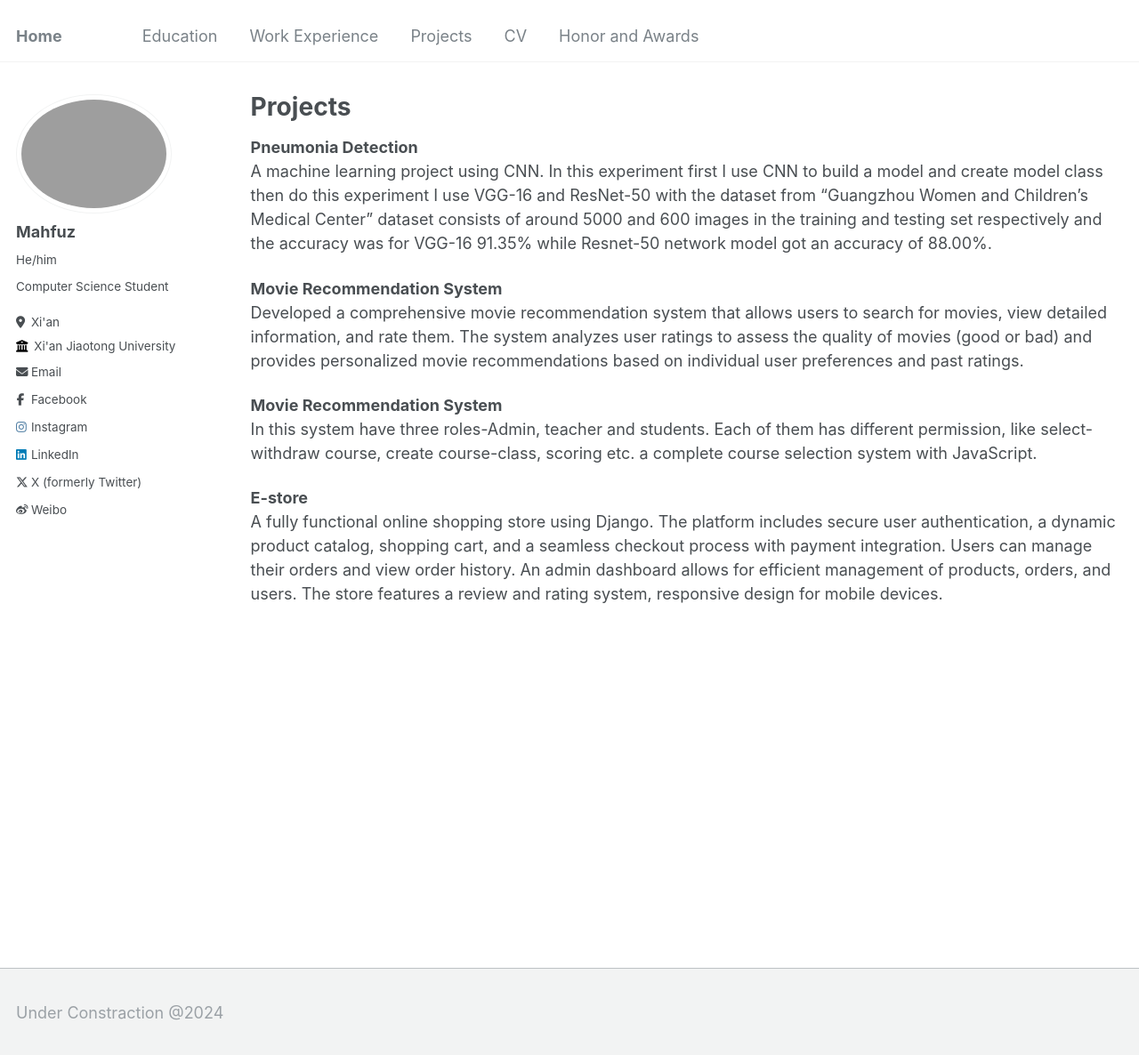
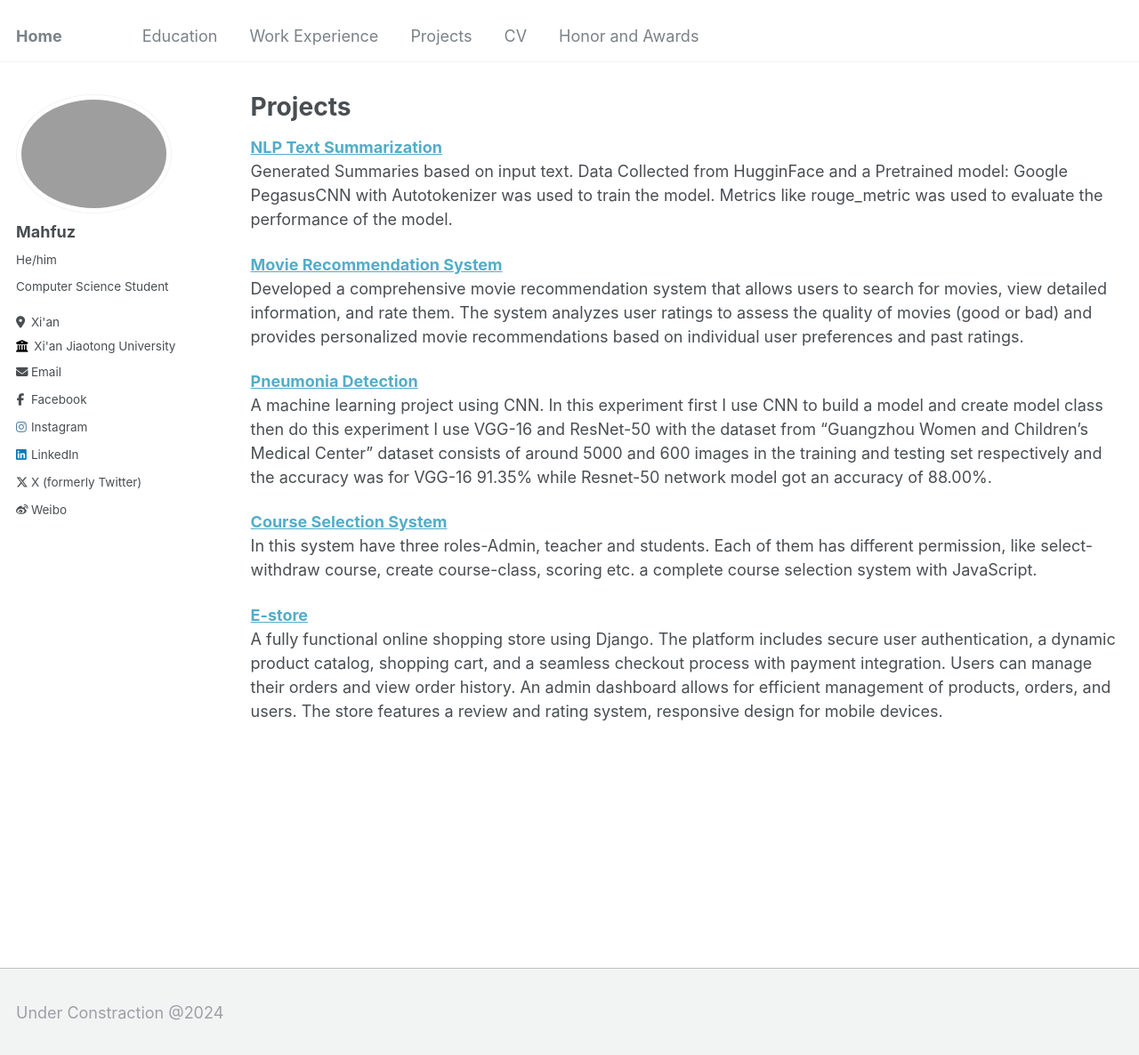
Before and after one commit to mahfuztbt/mahfuztbt.github.io, a Jekyll site: the page built from _pages/projects.md, in a window 1280 px wide and 1188 px high. Shown: the whole window at 89% size. Built offline with Jekyll 4.4.1, drawn with Linux system fonts in a browser that asks for light colours.

Commit message:
Update projects.md

```diff
--- a/_pages/projects.md
+++ b/_pages/projects.md
@@ -6,14 +6,18 @@ author_profile: true
 ---
 
 
-**Pneumonia Detection**
+
+[**NLP Text Summarization**](https://github.com/mahfuztbt/NLP-Text-Summarization) <br/>
+Generated Summaries based on input text. Data Collected from HugginFace and a Pretrained model: Google PegasusCNN with Autotokenizer was used to train the model. Metrics like rouge_metric was used to evaluate the performance of the model.
+
+[**Movie Recommendation System**](https://github.com/mahfuztbt/Movie-Recommending-System)
+Developed a comprehensive movie recommendation system that allows users to search for movies, view detailed information, and rate them. The system analyzes user ratings to assess the quality of movies (good or bad) and provides personalized movie recommendations based on individual user preferences and past ratings.
+
+[**Pneumonia Detection**](https://github.com/mahfuztbt/Innovative-Design-Spring-2021/tree/master/Final%20Project)
 A machine learning project using CNN. In this experiment first I use CNN to build a model and create model class then do this experiment I use VGG-16 and ResNet-50 with the dataset from “Guangzhou Women and Children’s Medical Center” dataset consists of around 5000 and 600 images in the training and testing set respectively and the accuracy was for VGG-16 91.35% while Resnet-50 network model got an accuracy of 88.00%.
 
-**Movie Recommendation System**
-Developed a comprehensive movie recommendation system that allows users to search for movies, view detailed information, and rate them. The system analyzes user ratings to assess the quality of movies (good or bad) and provides personalized movie recommendations based on individual user preferences and past ratings.
-
-**Movie Recommendation System**
+[**Course Selection System**](https://github.com/mahfuztbt/Course-Selection-System-Fall-2020/blob/main/20183290375_MD%20MAHFUZUR%20RAHMAN%20%E6%AF%92%E6%B6%B2.pdf)
 In this system have three roles-Admin, teacher and students. Each of them has different permission, like select-withdraw course, create course-class, scoring etc. a complete course selection system with JavaScript.
 
-**E-store**
+[**E-store** ](https://github.com/mahfuztbt/Software-Training-SOFT3N0060) <br/>
 A fully functional online shopping store using Django. The platform includes secure user authentication, a dynamic product catalog, shopping cart, and a seamless checkout process with payment integration. Users can manage their orders and view order history. An admin dashboard allows for efficient management of products, orders, and users. The store features a review and rating system, responsive design for mobile devices.
```
